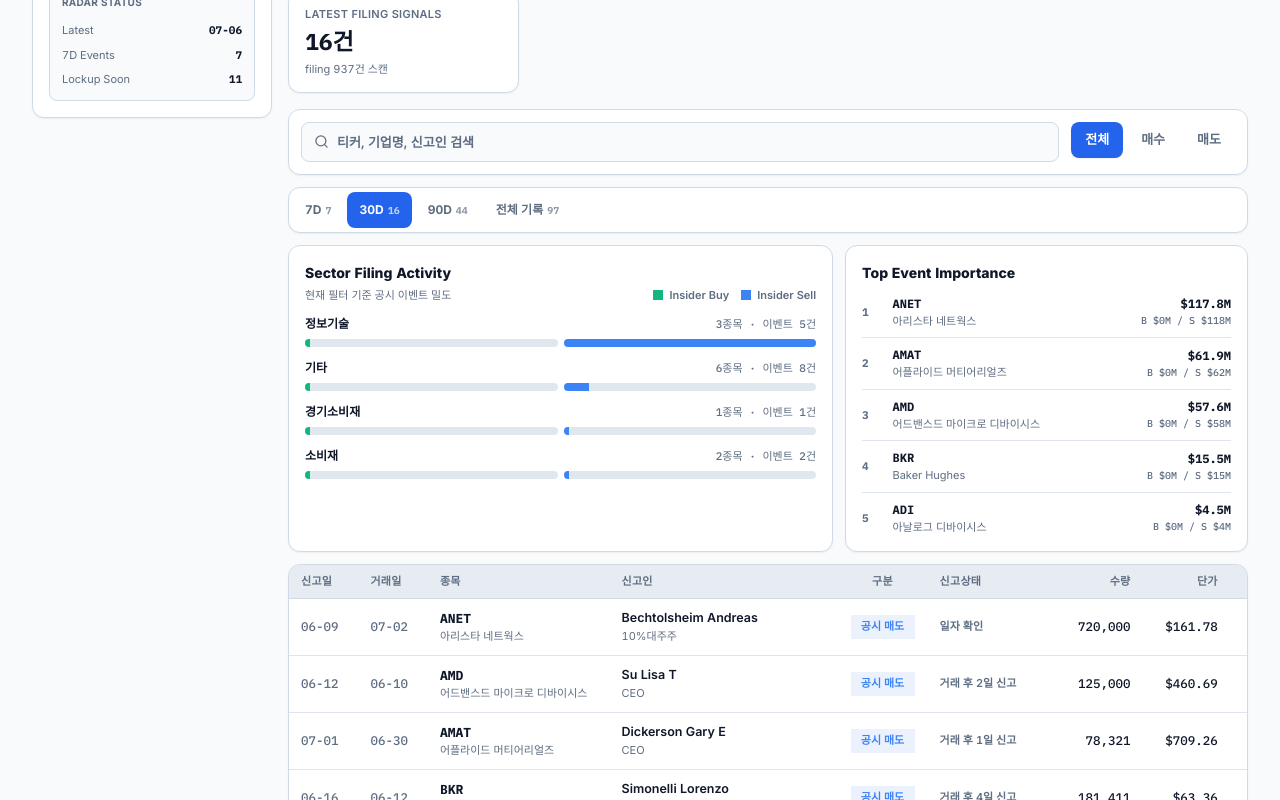
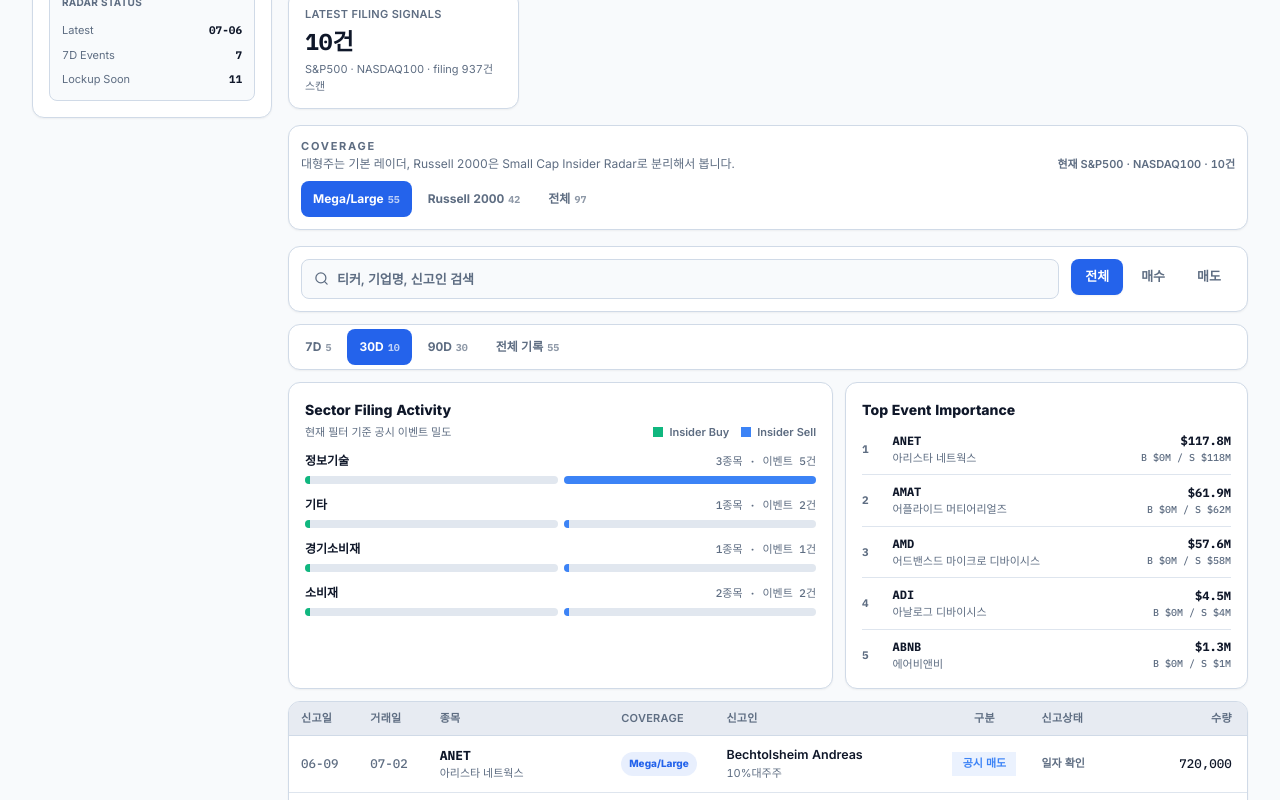
Before and after one commit to bemorebb66-stack/bmo-antman, a React (Vite) app in the folder site/: page / in a window 1280 px wide. Shown: the part 640-1440 px from the top of the page. Built offline with nearby package versions, Linux system fonts and the light colour scheme.

Commit message:
Add Russell 2000 insider coverage filter

```diff
--- a/site/src/App.tsx
+++ b/site/src/App.tsx
@@ -24,10 +24,120 @@
 type TxFilter = "전체" | "매수" | "매도";
 type PeriodFilter = "7D" | "30D" | "90D" | "전체";
 type FilingSort = "default" | "latest" | "oldest";
+type CoverageFilter = "major" | "russell" | "all";
 
 const fmtUSD = (n: number, digits = 0) =>
   "$" + n.toLocaleString("en-US", { maximumFractionDigits: digits });
 const fmtNum = (n: number) => n.toLocaleString("en-US");
+
+const majorUniverseTickers = new Set(
+  [
+    "AAPL",
+    "ABNB",
+    "ADBE",
+    "ADI",
+    "AEP",
+    "AFL",
+    "AMAT",
+    "AMD",
+    "AMGN",
+    "AMZN",
+    "ANET",
+    "AON",
+    "AVGO",
+    "AZO",
+    "BALL",
+    "BX",
+    "BXP",
+    "CARR",
+    "CASY",
+    "CCL",
+    "CHRW",
+    "CME",
+    "CMS",
+    "COF",
+    "COHR",
+    "COST",
+    "CRL",
+    "CRWD",
+    "CSGP",
+    "CTSH",
+    "CVX",
+    "DASH",
+    "DDOG",
+    "DELL",
+    "DVA",
+    "ED",
+    "EIX",
+    "EOG",
+    "EVRG",
+    "EW",
+    "FANG",
+    "FSLR",
+    "GEHC",
+    "GILD",
+    "GL",
+    "GLW",
+    "GM",
+    "GOOG",
+    "GOOGL",
+    "HAL",
+    "HAS",
+    "HOOD",
+    "HST",
+    "HSY",
+    "IDXX",
+    "INTU",
+    "IP",
+    "JBHT",
+    "JBL",
+    "JPM",
+    "KEY",
+    "KEYS",
+    "KMB",
+    "L",
+    "LGN",
+    "LULU",
+    "MCD",
+    "MPWR",
+    "MRVL",
+    "MSFT",
+    "NET",
+    "NOW",
+    "NVDA",
+    "O",
+    "OKLO",
+    "PANW",
+    "PCAR",
+    "PFG",
+    "PPG",
+    "PSX",
+    "QCOM",
+    "RMD",
+    "SCHW",
+    "SLB",
+    "SMR",
+    "SPG",
+    "SPGI",
+    "SRE",
+    "STX",
+    "TDG",
+    "TGT",
+    "TSLA",
+    "TT",
+    "TTD",
+    "TTWO",
+    "TXN",
+    "TXT",
+    "URI",
+    "UTHR",
+    "VRSK",
+    "WDAY",
+    "WM",
+    "WRB",
+    "YUM",
+  ].map((ticker) => ticker.toUpperCase())
+);
 
 const companyKo: Record<string, string> = {
   AAPL: "애플",
@@ -302,6 +412,15 @@
 
 const companyName = (ticker: string, fallback: string) =>
   companyKo[ticker] ?? fallback.replace(/&amp;/g, "&").replace(/\s+(INC|CORP|CO|LTD|PLC)\.?$/i, "");
+const coverageLabel = (ticker: string) =>
+  majorUniverseTickers.has(ticker.toUpperCase()) ? "Mega/Large" : "Russell 2000";
+const coverageMatches = (ticker: string, coverage: CoverageFilter) => {
+  if (coverage === "all") return true;
+  const isMajor = majorUniverseTickers.has(ticker.toUpperCase());
+  return coverage === "major" ? isMajor : !isMajor;
+};
+const coverageName = (coverage: CoverageFilter) =>
+  coverage === "major" ? "S&P500 · NASDAQ100" : coverage === "russell" ? "Russell 2000" : "전체";
 const inferSector = (ticker: string, company: string, fallback?: string) => {
   if (fallback) return fallback;
   if (sectorKo[ticker]) return sectorKo[ticker];
@@ -479,12 +598,12 @@
   const snapshot = useMemo(() => marketSnapshot(trades, lockups), [trades, lockups]);
   const trackedCompanies = new Set(trades.map((trade) => trade.ticker)).size;
   const items: Array<{ label: string; value: string; sub: string; tone?: "up" | "down" | "warn" }> = [
-    { label: "Tracked Companies", value: `${trackedCompanies}종목`, sub: "S&P500 · NASDAQ100 중심" },
+    { label: "Tracked Companies", value: `${trackedCompanies}종목`, sub: "대형주 + Russell 2000 확장" },
     { label: "Latest Filing", value: snapshot.latestFiling ? snapshot.latestFiling.slice(5) : "-", sub: "최근 감지된 Form 4" },
     { label: "7D Event Count", value: `${snapshot.rows7d.length}건`, sub: "최근 7일 기준" },
     { label: "Rare Insider Activity", value: `${snapshot.rareInsider.length}건`, sub: "30일 내부자 매수·클러스터", tone: "warn" as const },
     { label: "Event Density", value: snapshot.topSector, sub: "30일 섹터 공시 밀도" },
-    { label: "Coverage", value: "Mega/Large", sub: `업데이트 ${formatUpdateTime(meta, lockupMeta)}` },
+    { label: "Coverage", value: "Multi Index", sub: `업데이트 ${formatUpdateTime(meta, lockupMeta)}` },
   ];
 
   return (
@@ -650,6 +769,7 @@
 function InsiderTab({ trades, meta }: { trades: InsiderTrade[]; meta: InsiderMeta | null }) {
   const [filter, setFilter] = useState<TxFilter>("전체");
   const [period, setPeriod] = useState<PeriodFilter>("30D");
+  const [coverage, setCoverage] = useState<CoverageFilter>("major");
   const [query, setQuery] = useState("");
   const [filingSort, setFilingSort] = useState<FilingSort>("default");
   const normalized = useMemo(
@@ -661,20 +781,30 @@
     [normalized]
   );
   const periodCounts = useMemo(() => {
-    const counts: Record<PeriodFilter, number> = { "7D": 0, "30D": 0, "90D": 0, "전체": normalized.length };
+    const covered = normalized.filter((trade) => coverageMatches(trade.ticker, coverage));
+    const counts: Record<PeriodFilter, number> = { "7D": 0, "30D": 0, "90D": 0, "전체": covered.length };
     if (!latestFiling) return counts;
-    for (const trade of normalized) {
+    for (const trade of covered) {
       const age = daysBetween(latestFiling, trade.filedDate);
       if (age <= 7) counts["7D"] += 1;
       if (age <= 30) counts["30D"] += 1;
       if (age <= 90) counts["90D"] += 1;
     }
     return counts;
-  }, [latestFiling, normalized]);
+  }, [coverage, latestFiling, normalized]);
+  const coverageCounts = useMemo(
+    () => ({
+      major: normalized.filter((trade) => coverageMatches(trade.ticker, "major")).length,
+      russell: normalized.filter((trade) => coverageMatches(trade.ticker, "russell")).length,
+      all: normalized.length,
+    }),
+    [normalized]
+  );
   const rows = useMemo(
     () => {
       const q = query.trim().toLowerCase();
       return normalized
+        .filter((trade) => coverageMatches(trade.ticker, coverage))
         .filter((trade) => filter === "전체" || trade.txType === filter)
         .filter((trade) => {
           if (period === "전체" || !latestFiling) return true;
@@ -696,7 +826,7 @@
           return b.value - a.value;
         });
     },
-    [filingSort, filter, latestFiling, normalized, period, query]
+    [coverage, filingSort, filter, latestFiling, normalized, period, query]
   );
   const buyValue = rows
     .filter((trade) => trade.txType === "매수")
@@ -708,7 +838,7 @@
     rows.filter((trade) => trade.clusterCount >= 2).map((trade) => trade.ticker)
   ).size;
   const rangeLabel = meta?.dateRange ? `${meta.dateRange.from} ~ ${meta.dateRange.to}` : "2026년 누적";
-  const subLabel = period === "전체" ? rangeLabel : `최근 ${period}`;
+  const subLabel = `${coverageName(coverage)} · ${period === "전체" ? rangeLabel : `최근 ${period}`}`;
 
   return (
     <div>
@@ -727,8 +857,42 @@
         <Stat
           label="Latest Filing Signals"
           value={`${rows.length}건`}
-          sub={meta?.filingsScanned ? `filing ${meta.filingsScanned}건 스캔` : "S&P500 · NASDAQ100 중심"}
+          sub={meta?.filingsScanned ? `${coverageName(coverage)} · filing ${meta.filingsScanned}건 스캔` : `${coverageName(coverage)} 중심`}
         />
+      </div>
+
+      <div className="mt-4 rounded-xl border border-border bg-card p-3 shadow-sm">
+        <div className="mb-2 flex flex-col gap-1 sm:flex-row sm:items-end sm:justify-between">
+          <div>
+            <p className="text-[11px] font-bold uppercase tracking-[0.16em] text-muted-foreground">Coverage</p>
+            <p className="text-[12px] text-muted-foreground">
+              대형주는 기본 레이더, Russell 2000은 Small Cap Insider Radar로 분리해서 봅니다.
+            </p>
+          </div>
+          <span className="text-[11px] font-semibold text-muted-foreground">
+            현재 {coverageName(coverage)} · {rows.length}건
+          </span>
+        </div>
+        <div className="flex flex-wrap gap-1">
+          {([
+            ["major", "Mega/Large"],
+            ["russell", "Russell 2000"],
+            ["all", "전체"],
+          ] as const).map(([option, label]) => (
+            <button
+              key={option}
+              onClick={() => setCoverage(option)}
+              className={`h-9 rounded-lg px-3 text-[12px] font-bold transition-colors ${
+                coverage === option
+                  ? "bg-primary text-primary-foreground"
+                  : "text-muted-foreground hover:bg-secondary hover:text-foreground"
+              }`}
+            >
+              {label}
+              <span className="num ml-1 text-[10px] opacity-70">{coverageCounts[option]}</span>
+            </button>
+          ))}
+        </div>
       </div>
 
       <div className="mt-4 grid gap-3 rounded-xl border border-border bg-card p-3 shadow-sm lg:grid-cols-[1fr_auto]">
@@ -789,6 +953,9 @@
                   <p className="mt-1 truncate text-[12px] font-semibold text-muted-foreground">
                     {companyName(trade.ticker, trade.company)}
                   </p>
+                  <p className="mt-1 text-[10px] font-bold uppercase tracking-wide text-muted-foreground">
+                    {coverageLabel(trade.ticker)}
+                  </p>
                 </div>
                 <div className="text-right">
                   <p className="num text-[16px] font-extrabold">{score}</p>
@@ -818,14 +985,14 @@
       </div>
       {rows.length === 0 && (
         <div className="mt-3 rounded-xl border border-border bg-card px-4 py-10 text-center text-[13px] font-semibold text-muted-foreground shadow-sm">
-          추적 중인 S&P500·NASDAQ100 대형주에서 최근 조건에 맞는 희소 내부자 이벤트가 감지되지 않았습니다.
+          추적 중인 {coverageName(coverage)} 범위에서 최근 조건에 맞는 희소 내부자 이벤트가 감지되지 않았습니다.
           <br />
           내부자 거래는 원래 자주 발생하지 않으므로 30D 또는 90D 범위로 넓혀 확인하세요.
         </div>
       )}
 
       <div className="mt-3 hidden overflow-x-auto rounded-xl border border-border bg-card shadow-sm md:block">
-        <table className="w-full min-w-[1360px] text-[12.5px]">
+        <table className="w-full min-w-[1460px] text-[12.5px]">
           <thead>
             <tr className="border-b border-border bg-secondary/80 text-left text-[11px] uppercase tracking-wide text-muted-foreground">
               <th className="w-[76px] px-3 py-2 font-semibold">
@@ -840,6 +1007,7 @@
               </th>
               <th className="w-[76px] px-3 py-2 font-semibold">거래일</th>
               <th className="w-[190px] px-3 py-2 font-semibold">종목</th>
+              <th className="w-[110px] px-3 py-2 font-semibold">Coverage</th>
               <th className="w-[280px] px-3 py-2 font-semibold">신고인</th>
               <th className="w-[92px] px-3 py-2 text-center font-semibold">구분</th>
               <th className="w-[128px] px-3 py-2 font-semibold">신고상태</th>
@@ -859,6 +1027,17 @@
                 <td className="whitespace-nowrap px-3 py-2.5">
                   <div className="num text-[13px] font-extrabold">{trade.ticker}</div>
                   <div className="text-[11px] text-muted-foreground">{companyName(trade.ticker, trade.company)}</div>
+                </td>
+                <td className="whitespace-nowrap px-3 py-2.5">
+                  <span
+                    className={`inline-flex h-6 items-center rounded-full px-2 text-[10px] font-extrabold ${
+                      coverageLabel(trade.ticker) === "Russell 2000"
+                        ? "bg-warning/10 text-warning"
+                        : "bg-primary/10 text-primary"
+                    }`}
+                  >
+                    {coverageLabel(trade.ticker)}
+                  </span>
                 </td>
                 <td className="whitespace-nowrap px-3 py-2.5">
                   <div className="font-semibold">{trade.filer}</div>
@@ -1074,7 +1253,7 @@
                 </p>
                 <h1 className="text-[26px] font-extrabold leading-none tracking-tight">BMO Signal Flow</h1>
                 <p className="mt-1 flex items-center gap-1 text-[10.5px] uppercase tracking-[0.16em] text-muted-foreground">
-                  <Building2 size={11} /> S&P500 · NASDAQ100 SEC Event Radar
+                  <Building2 size={11} /> S&P500 · NASDAQ100 · Russell 2000 SEC Event Radar
                 </p>
               </div>
             </div>
@@ -1103,11 +1282,12 @@
             <div>
               <p className="text-[11px] font-bold uppercase tracking-[0.18em] text-muted-foreground">SEC Event Radar</p>
               <h2 className="mt-1 max-w-[760px] text-2xl font-extrabold tracking-tight md:text-[32px]">
-                S&P500·NASDAQ100 대형주 공시 이벤트 레이더
+                대형주와 Russell 2000 내부자거래 이벤트 레이더
               </h2>
               <p className="mt-2 max-w-[760px] text-[13px] leading-6 text-muted-foreground">
-                BMO Signal Flow는 S&P500·NASDAQ100 기업을 중심으로 주요 SEC 공시와 내부자 거래 신호를 추적합니다.
-                내부자 매매처럼 매일 발생하지 않는 희소 이벤트를 과장하지 않고, 대형주에서 감지된 중요한 정보 흐름을 빠르게 확인하도록 설계했습니다.
+                BMO Signal Flow는 S&P500·NASDAQ100 대형주를 기본 레이더로 두고, Russell 2000 중소형주 내부자거래까지
+                별도 필터로 확장해 추적합니다. 내부자 매매처럼 매일 발생하지 않는 희소 이벤트를 과장하지 않고,
+                중요한 정보 흐름을 빠르게 확인하도록 설계했습니다.
               </p>
             </div>
             <div className="inline-flex items-center gap-2 text-[12px] text-muted-foreground">
@@ -1184,7 +1364,7 @@
                 </span>
               </div>
               <p>
-                이 화면은 매일 많은 신호가 쏟아지는 대시보드가 아니라, S&P500·NASDAQ100 대형주에서 드물게 발생하는
+                이 화면은 매일 많은 신호가 쏟아지는 대시보드가 아니라, 대형주와 Russell 2000 중소형주에서 드물게 발생하는
                 SEC Form 4 내부자 거래 이벤트를 빠르게 포착하기 위한 레이더입니다.
               </p>
               <p className="mt-3">
```
Also changed, not shown: 5 other files (tests, documents, lock files or other folders).
